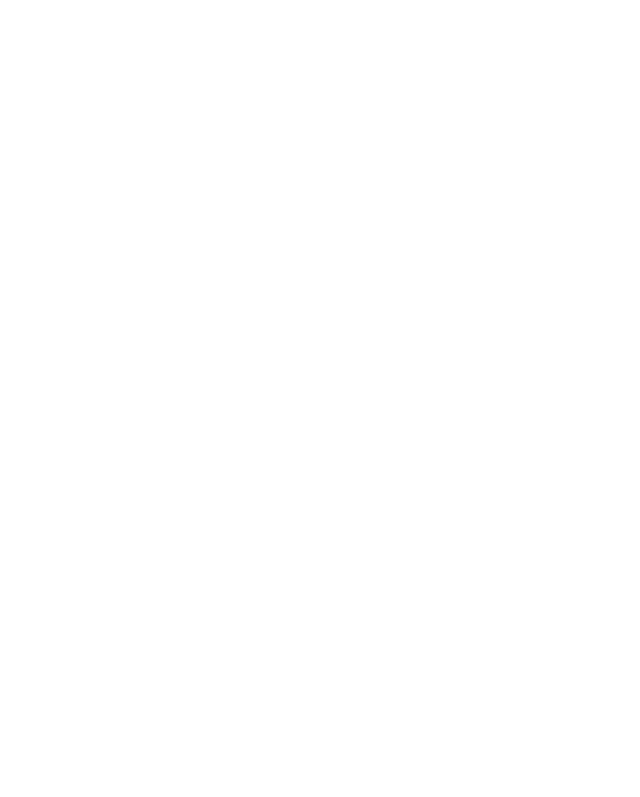
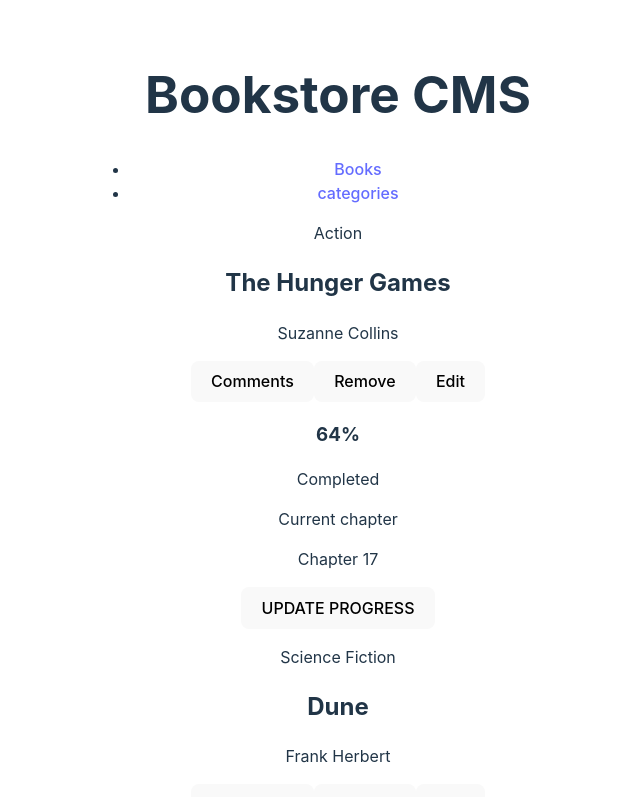
Before and after one commit to Luffytaro22/Bookstore, a React (Vite) app: page / in a window 1280 px wide. Shown: the top 797 px of the page, without its empty margins (302-942 px from the left). Built offline with nearby package versions, Linux system fonts and the light colour scheme.

Commit message:
Added the Home route and the NavBar component to the App component

```diff
--- a/src/App.jsx
+++ b/src/App.jsx
@@ -1,11 +1,15 @@
 import { Route, Routes } from 'react-router-dom';
-import './App.css'
+import './App.css';
+import NavBar from './components/navBar';
+import Home from './Routes/Home';
 
 function App() {
   return (
     <Routes>
-      <Route path="/" />
+      <Route path="/" element={<NavBar />}>
+        <Route index element={<Home />} />
         <Route path="categories" />
+      </Route>
     </Routes>
   )
 }
```
